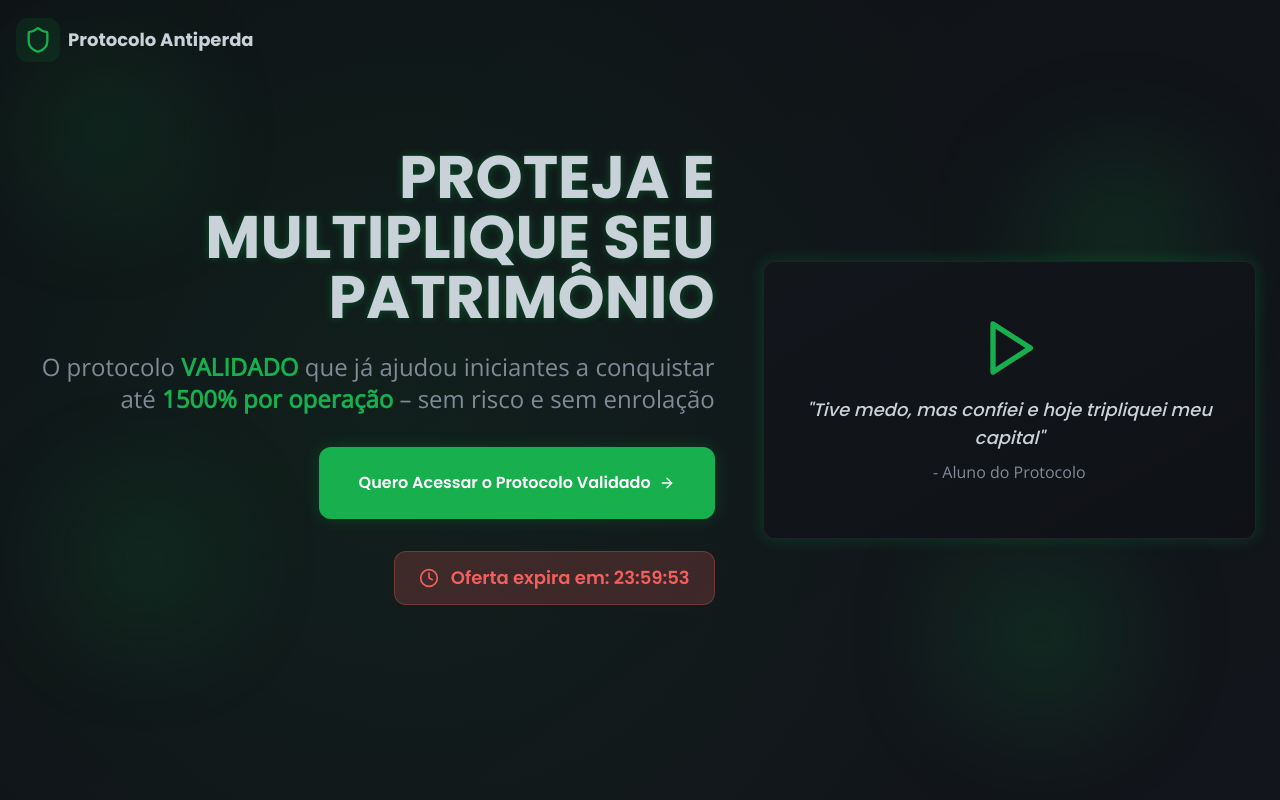
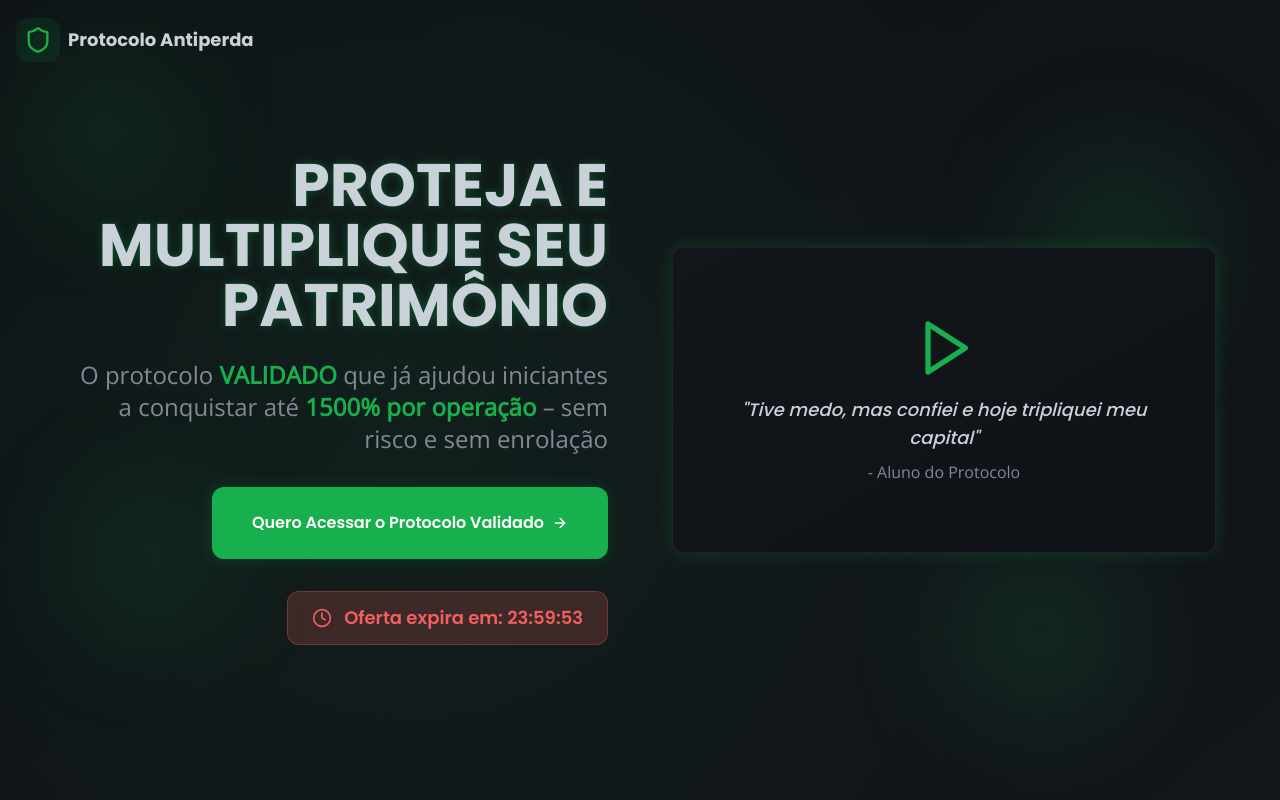
Before and after one commit to LucasRgo/grow-safely-now, a React (Vite) app: page / in a window 1280 px wide. Shown: the top 800 px of the page. Built offline with nearby package versions, Linux system fonts and the light colour scheme; the HTML template or start-up script is replaced by a standard one.

Commit message:
Better heading!

```diff
--- a/src/components/sections/HeroSection.tsx
+++ b/src/components/sections/HeroSection.tsx
@@ -24,12 +24,11 @@ export const HeroSection = () => {
                 />
             </div>
 
-            <div className="container mx-auto px-4 sm:px-6 py-12 md:py-16 relative z-10">
-                <div className="max-w-7xl mx-auto">
-                    <div className="grid lg:grid-cols-[1.4fr_1fr] gap-8 lg:gap-12 items-start lg:items-center">
+            <div className="w-full px-4 sm:px-6 lg:px-12 xl:px-16 py-12 md:py-16 relative z-10">
+                <div className="w-full">
+                    <div className="grid grid-cols-1 lg:grid-cols-2 gap-8 lg:gap-12 xl:gap-16 items-center">
                         {/* Coluna da esquerda - Texto */}
-                        <div className="text-center lg:text-end flex flex-col justify-end items-center lg:items-end w-full">
-
+                        <div className="text-center lg:text-end flex flex-col justify-center items-center lg:items-end w-full">
                             {/* Headline */}
                             <h1 className="text-2xl sm:text-3xl md:text-5xl lg:text-6xl font-heading font-bold text-foreground uppercase mb-4 md:mb-6 leading-tight glow-green text-center lg:text-end w-full break-words">
                                 PROTEJA E MULTIPLIQUE SEU PATRIMÔNIO
@@ -51,14 +50,14 @@ export const HeroSection = () => {
                             </div>
 
                             {/* Timer */}
-                            <div className="flex justify-center lg:justify-end mb-8 md:mb-12 w-full">
+                            <div className="flex justify-center lg:justify-end mb-8 md:mb-12 lg:mb-0 w-full">
                                 <CountdownTimer />
                             </div>
                         </div>
 
                         {/* Coluna da direita - Vídeo */}
-                        <div className="flex justify-center lg:justify-end w-full">
-                            <div className="w-full max-w-xl lg:max-w-2xl">
+                        <div className="flex justify-center lg:justify-start w-full">
+                            <div className="w-full">
                                 <div className="relative rounded-lg md:rounded-xl overflow-hidden card-premium glow-border">
                                     <div className="aspect-video flex items-center justify-center bg-gradient-to-br from-card to-background">
                                         <div className="text-center p-4 sm:p-6 md:p-8">
--- a/src/components/sections/ValidationSection.tsx
+++ b/src/components/sections/ValidationSection.tsx
@@ -38,33 +38,6 @@ export const ValidationSection = () => {
                             </Card>
                         ))}
                     </div>
-
-                    <div className="max-w-3xl mx-auto">
-                        <Card className="p-6 md:p-8 card-premium">
-                            <div className="flex items-center gap-4 mb-6">
-                                <div className="p-3 bg-success/10 rounded-full border border-success/20">
-                                    <User className="h-6 w-6 md:h-8 md:w-8 text-success" />
-                                </div>
-                                <div>
-                                    <p className="font-heading font-bold text-foreground text-base md:text-lg">
-                                        Criador do Protocolo
-                                    </p>
-                                    <p className="text-muted-foreground text-sm md:text-base">
-                                        Especialista em multiplicação segura
-                                    </p>
-                                </div>
-                            </div>
-
-                            <div className="aspect-video bg-background rounded-lg flex items-center justify-center mb-4 border border-border">
-                                <User className="h-12 w-12 md:h-16 md:w-16 text-success" />
-                            </div>
-
-                            <p className="text-muted-foreground italic text-sm md:text-base">
-                                "Desenvolvi este protocolo após anos de estudo e validação com alunos reais. Cada
-                                passo foi testado centenas de vezes para garantir resultados consistentes."
-                            </p>
-                        </Card>
-                    </div>
                 </div>
             </div>
         </section>
--- a/src/pages/Index.tsx
+++ b/src/pages/Index.tsx
@@ -14,10 +14,10 @@ const Index = () => {
     <div className="min-h-screen">
       <Navbar />
       <HeroSection />
+      <ValidationSection />
+      <ProofSection />
       <PainDesireSection />
       <ProtocolSection />
-      <ValidationSection />
-      <ProofSection />
       <OfferSection />
       <FinalCTASection />
       <FAQSection />
```
